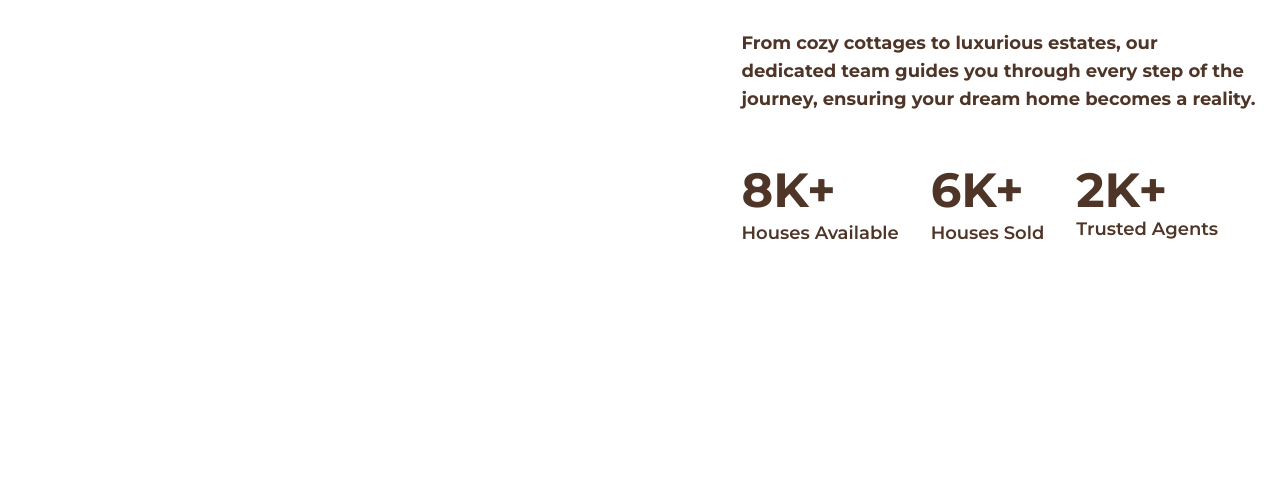
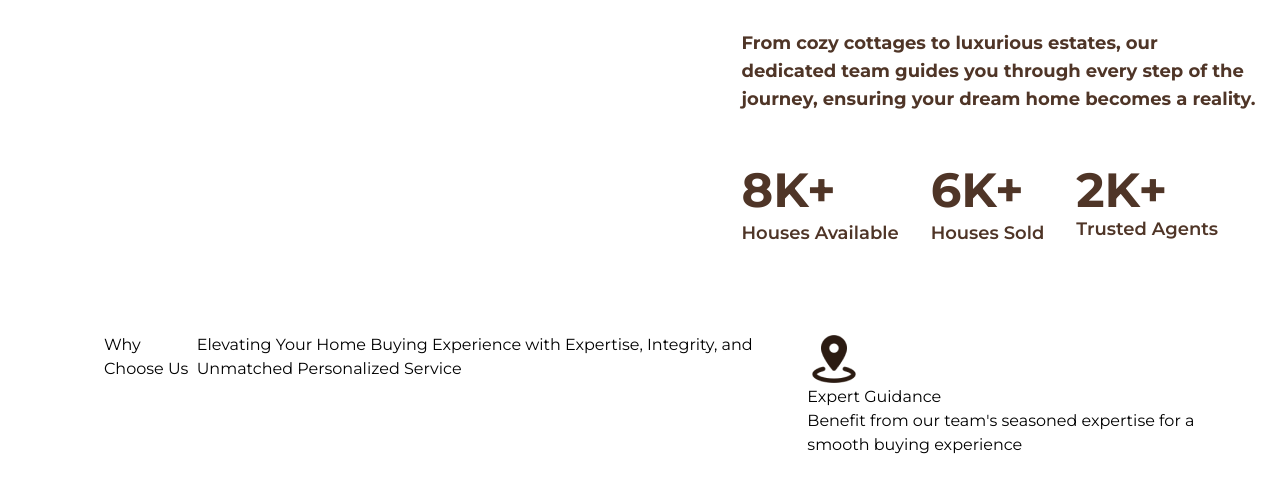
Before and after one commit to nidialoha/Figma-tailwind-Ramil-Felicia, a plain HTML site: page index.html in a window 1280 px wide. Shown: the part 203-696 px from the top of the page. Drawn offline with nearby package versions, Linux system fonts and the light colour scheme.

Commit message:
added card

```diff
--- a/index.html
+++ b/index.html
@@ -143,7 +143,26 @@
       </section>
 
       <!-- Ramil -->
-      <section id="advantages"></section>
+      <section
+        id="advantages"
+        class="max-w-6xl bg-white flex flex-col md:flex-row"
+      >
+        <h2>Why Choose Us</h2>
+        <p>
+          Elevating Your Home Buying Experience with Expertise, Integrity, and
+          Unmatched Personalized Service
+        </p>
+        <div class="row">
+          <div class="card">
+            <img src="icons/Adventages/map pin.png" alt="" />
+            <div class="card-title">Expert Guidance</div>
+            <span
+              >Benefit from our team's seasoned expertise for a smooth buying
+              experience</span
+            >
+          </div>
+        </div>
+      </section>
 
       <!-- Ramil -->
       <section id="popular"></section>
```
